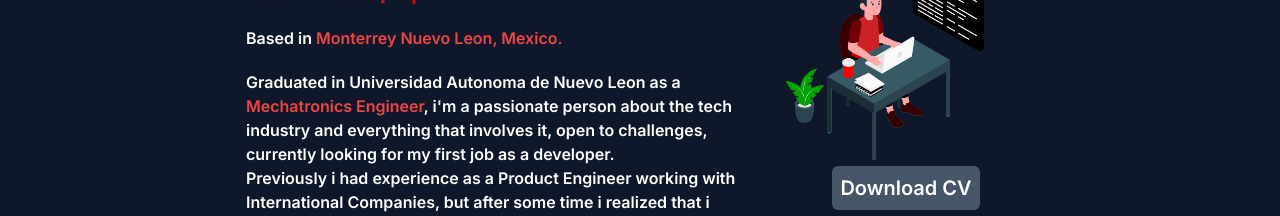
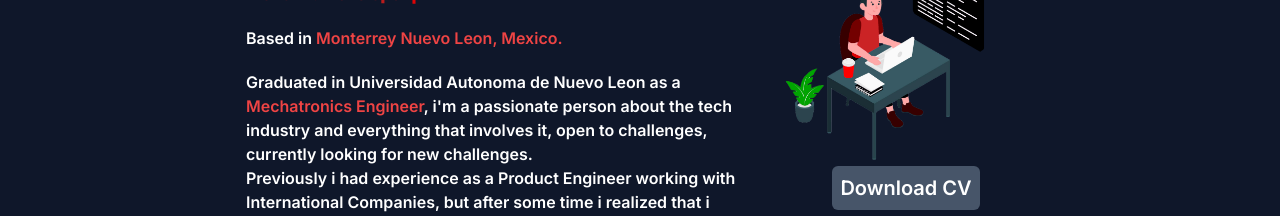
Before and after one commit to JesusRomanDev/portfolio, a React (Vite) app: page /#about in a window 1280 px wide. Shown: the part 278-494 px from the top of the page. Built offline with nearby package versions, Linux system fonts and the light colour scheme.

Commit message:
aboutme-exp

```diff
--- a/src/components/AboutMe.jsx
+++ b/src/components/AboutMe.jsx
@@ -15,7 +15,7 @@ const AboutMe = () => {
                     <span className='text-red-700'> {text}</span><Cursor cursorColor='red' />
                 </h2>
                 <p className='mt-5 font-semibold'>Based in <span className='text-red-500'>Monterrey Nuevo Leon, Mexico.</span> </p>
-                <p className='text-sm sm:text-base font-semibold mt-5'>Graduated in Universidad Autonoma de Nuevo Leon as a <span className='text-red-500'>Mechatronics Engineer</span>, i'm a passionate person about the tech industry and everything that involves it, open to challenges, currently looking for my first job as a developer.</p>
+                <p className='text-sm sm:text-base font-semibold mt-5'>Graduated in Universidad Autonoma de Nuevo Leon as a <span className='text-red-500'>Mechatronics Engineer</span>, i&apos;m a passionate person about the tech industry and everything that involves it, open to challenges, currently looking for new challenges.</p>
 
                 <p className='text-sm sm:text-base font-semibold'>Previously i had experience as a Product Engineer working with International Companies, but after some time i realized that i wanted to go after what i enjoy the most, to <span className='text-red-500'> &lt; code &gt; </span> .</p>
             </div>
```
